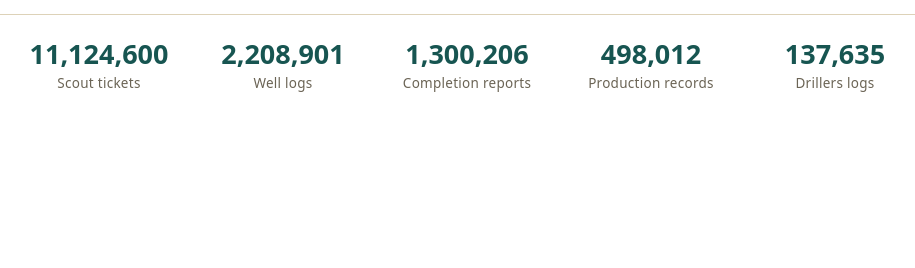
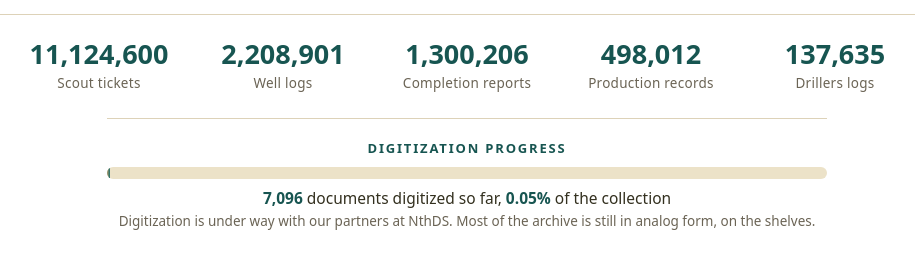
Before and after one commit to oilfw-library/data-map, a plain HTML site: page counts.html in a window 1280 px wide. Shown: the part 126-394 px from the top of the page, without its empty margins (173-1088 px from the left). Drawn offline with Linux system fonts and the light colour scheme.

Commit message:
Add digitization tracker

```diff
--- a/counts.html
+++ b/counts.html
@@ -5,7 +5,7 @@
 <meta name="viewport" content="width=device-width, initial-scale=1">
 <title>OILFW Collection Counts</title>
 <style>
-  :root{ --ink:#33301f; --muted:#6b6455; --teal:#1f6f6b; --teal-dark:#175551; --rule:#ddd2b8; }
+  :root{ --ink:#33301f; --muted:#6b6455; --teal:#1f6f6b; --teal-dark:#175551; --rule:#ddd2b8; --line:#b09a6d; }
   *{box-sizing:border-box; margin:0; padding:0;}
   body{font-family:"Optimistic AI VF", system-ui, -apple-system, "Segoe UI", sans-serif; color:var(--ink); background:transparent;}
   .cc-wrap{max-width:1080px; margin:0 auto; padding:14px 12px 10px; text-align:center;}
@@ -16,6 +16,13 @@
   .cc-item{min-width:150px;}
   .cc-num{font-size:27px; font-weight:700; color:var(--teal-dark); font-variant-numeric:tabular-nums;}
   .cc-lab{font-size:13.5px; color:var(--muted); margin-top:2px; letter-spacing:.02em;}
+  .cc-dig{margin:26px auto 0; padding-top:20px; border-top:1px solid var(--rule); max-width:720px;}
+  .cc-dig-label{font-size:13px; font-weight:700; letter-spacing:.14em; text-transform:uppercase; color:var(--teal-dark);}
+  .cc-bar{height:12px; background:#ece2c8; border-radius:999px; overflow:hidden; margin:10px 0 8px;}
+  .cc-fill{height:100%; width:0; min-width:3px; border-radius:999px; background:linear-gradient(90deg, var(--line), var(--teal)); transition:width 1.6s ease .2s;}
+  .cc-dig-text{font-size:15.5px;}
+  .cc-dig-text b{color:var(--teal-dark);}
+  .cc-dig-sub{color:var(--muted); font-size:13.5px; margin-top:3px;}
   @media (max-width:640px){
     .cc-total{font-size:40px;}
     .cc-num{font-size:22px;}
@@ -34,6 +41,12 @@
     <div class="cc-item"><div class="cc-num" data-count="1300206">0</div><div class="cc-lab">Completion reports</div></div>
     <div class="cc-item"><div class="cc-num" data-count="498012">0</div><div class="cc-lab">Production records</div></div>
     <div class="cc-item"><div class="cc-num" data-count="137635">0</div><div class="cc-lab">Drillers logs</div></div>
+  </div>
+  <div class="cc-dig">
+    <div class="cc-dig-label">Digitization Progress</div>
+    <div class="cc-bar"><div class="cc-fill" id="ccFill"></div></div>
+    <div class="cc-dig-text"><b id="ccDigCount">0</b> documents digitized so far, <b id="ccDigPct">0%</b> of the collection</div>
+    <div class="cc-dig-sub">Digitization is under way with our partners at NthDS. Most of the archive is still in analog form, on the shelves.</div>
   </div>
 </div>
 <script>
@@ -54,7 +67,15 @@
     requestAnimationFrame(step);
   }
   var els = document.querySelectorAll('[data-count]');
-  function runAll(){ els.forEach(countUp); }
+  /* Digitization tracker: update DIGITIZED as new batches are quantified.
+     Batch 1 (NthDS, Nov 2026): 7,096 wells with LAS on file. */
+  var DIGITIZED = 7096, TOTAL_DOCS = 15301719;
+  function runDig(){
+    document.getElementById('ccDigCount').textContent = fmt(DIGITIZED);
+    document.getElementById('ccDigPct').textContent = (DIGITIZED / TOTAL_DOCS * 100).toFixed(2) + '%';
+    document.getElementById('ccFill').style.width = (DIGITIZED / TOTAL_DOCS * 100) + '%';
+  }
+  function runAll(){ els.forEach(countUp); runDig(); }
   if ('IntersectionObserver' in window){
     var io = new IntersectionObserver(function(entries){
       entries.forEach(function(e){ if (e.isIntersecting){ runAll(); io.disconnect(); } });
```
